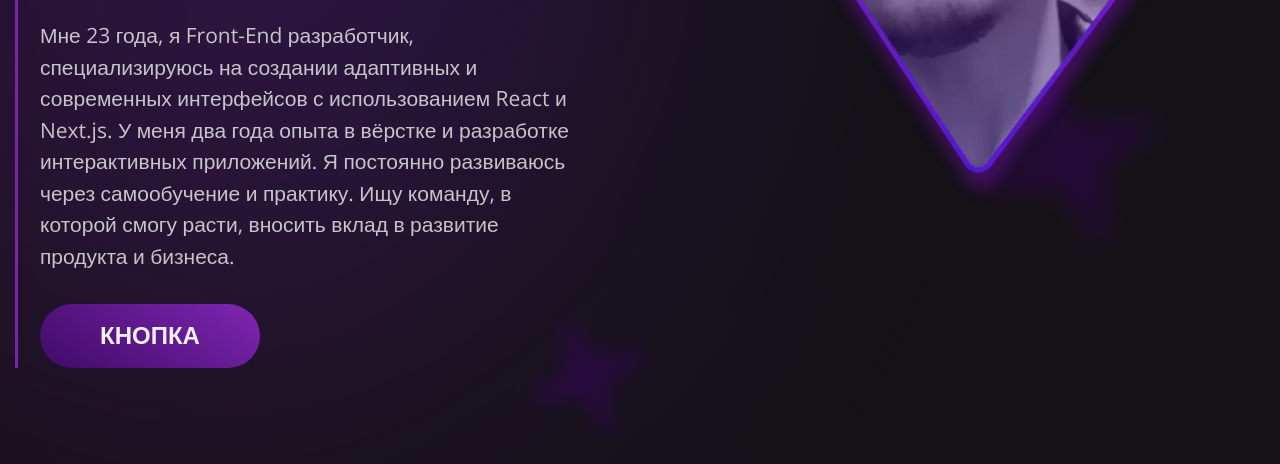
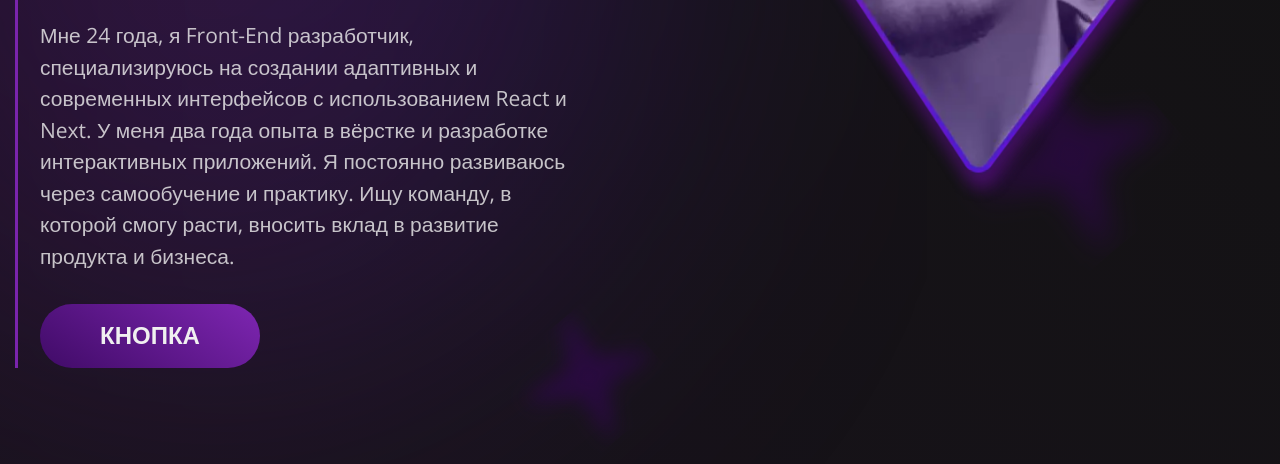
Before and after one commit to Bodich26/resume-portfolio, a plain HTML site: page index.html in a window 1280 px wide. Shown: the part 632-1096 px from the top of the page. Drawn offline with nearby package versions, Linux system fonts and the light colour scheme.

Commit message:
Update age and experience information in site descriptions.

```diff
--- a/index.html
+++ b/index.html
@@ -144,9 +144,9 @@
                   </ul>
                 </div>
                 <p class="screen__box-desc">
-                  Мне 23 года, я Front-End разработчик, специализируюсь на
+                  Мне 24 года, я Front-End разработчик, специализируюсь на
                   создании адаптивных и современных интерфейсов с использованием
-                  React и Next.js. У меня два года опыта в вёрстке и разработке
+                  React и Next. У меня два года опыта в вёрстке и разработке
                   интерактивных приложений. Я постоянно развиваюсь через
                   самообучение и практику. Ищу команду, в которой смогу расти,
                   вносить вклад в развитие продукта и бизнеса.
```
